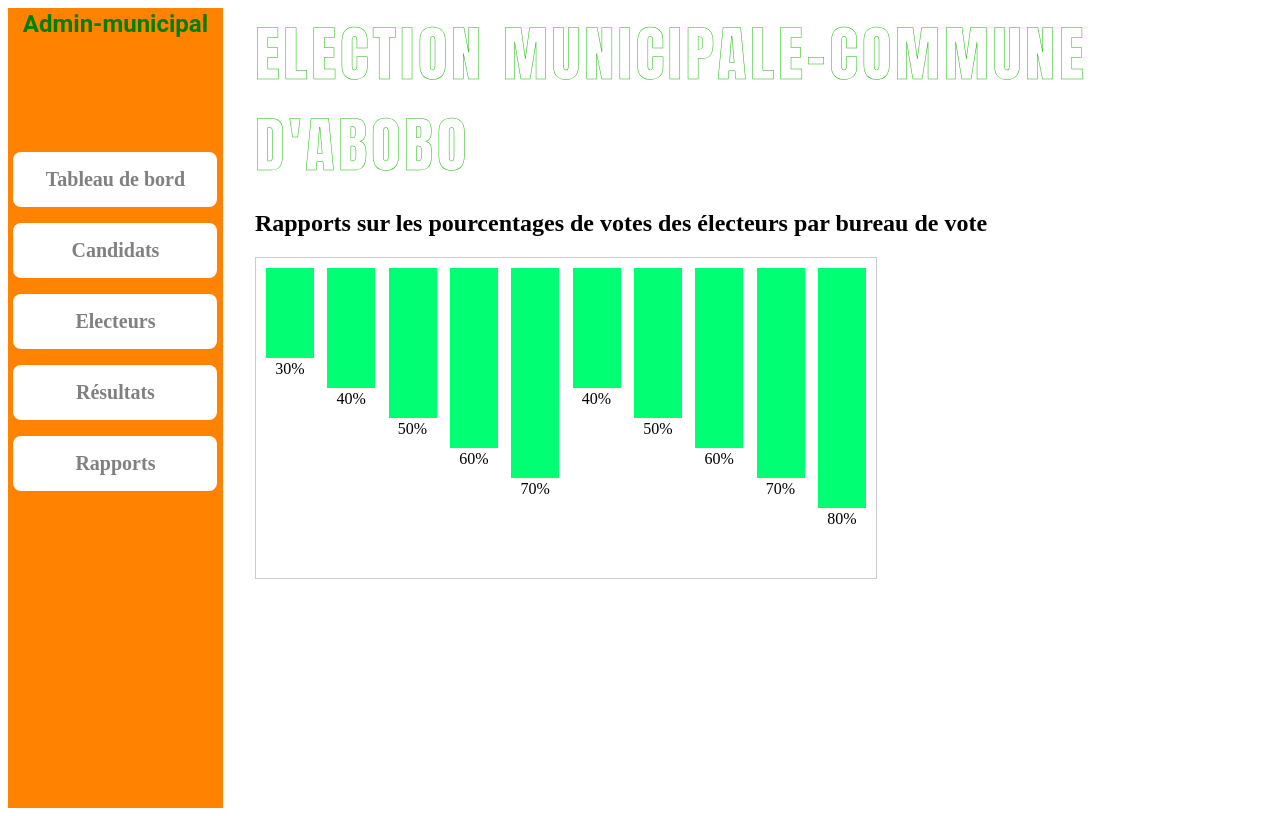
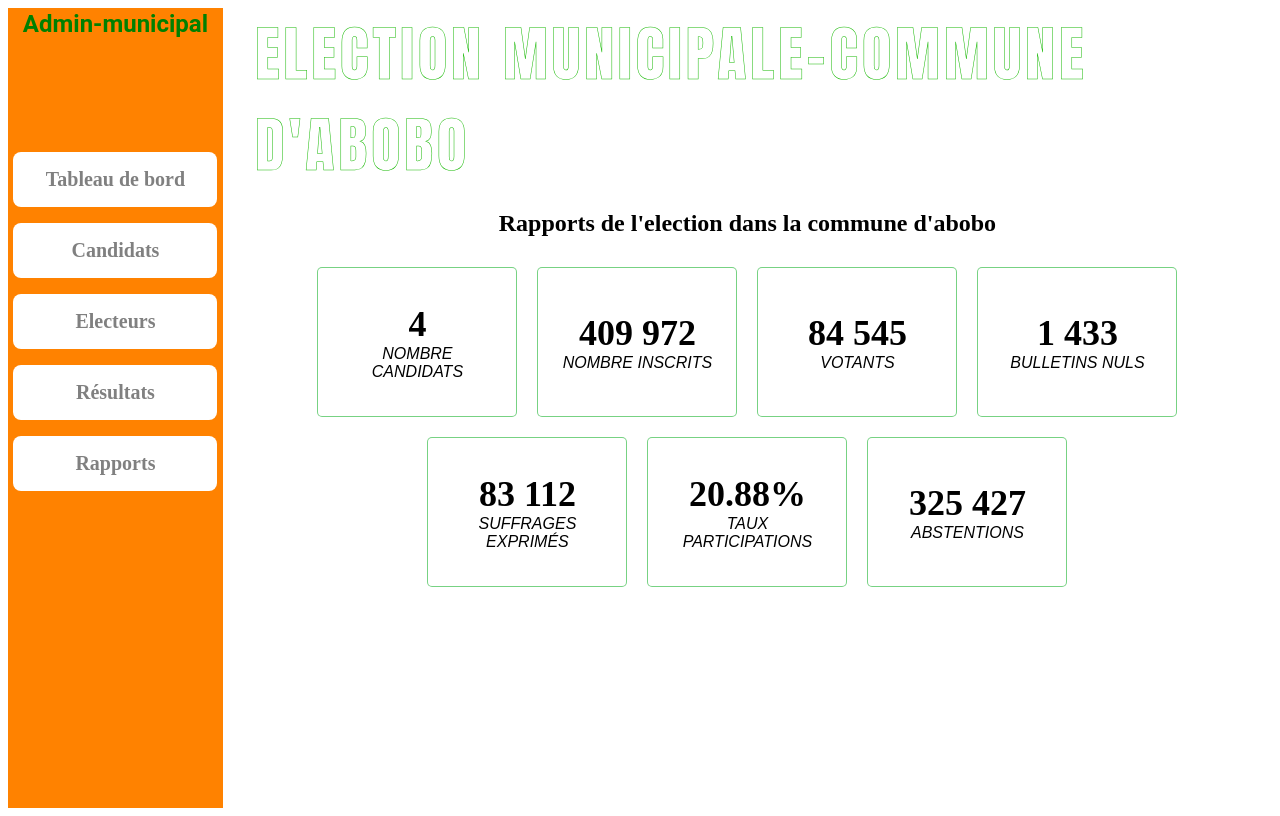
Before and after one commit to Nazaire02/pi-web-app, a React (Vite) app: page /rapports in a window 1280 px wide. Built offline with nearby package versions, Linux system fonts and the light colour scheme.

Commit message:
electeurs et rapports

```diff
--- a/package.json
+++ b/package.json
@@ -12,6 +12,9 @@
   "dependencies": {
     "@emotion/react": "^11.11.4",
     "@emotion/styled": "^11.11.0",
+    "@fortawesome/fontawesome-svg-core": "^6.5.1",
+    "@fortawesome/free-solid-svg-icons": "^6.5.1",
+    "@fortawesome/react-fontawesome": "^0.2.0",
     "@mui/material": "^5.15.12",
     "chart.js": "^4.4.2",
     "react": "^18.2.0",
--- a/src/App.css
+++ b/src/App.css
@@ -60,26 +60,39 @@ th {
 tr:nth-child(even) {
   background-color: #f2f2f2;
 }
-.chart-container {
-  width: 600px;
-  height: 300px;
-  border: 1px solid #ccc;
-  padding: 10px;
+.card-container {
   display: flex;
-  justify-content: space-between;
+  justify-content: center;
+  flex-wrap: wrap;
 }
 
-.bar {
-  width: 8%;
-  background-color: #00ff73;
-  transition: height 0.5s ease;
-  position: relative;
+.card {
+  background-color: #ffffff;
+  border: 1px solid #29b83ca2;
+  border-radius: 5px;
+  display: flex;
+  flex-direction: column;
+  align-items: center;
+  justify-content: center;
+  margin: 10px;
+  padding: 20px;
+  width: 200px;
+  height: 150px;
+  box-sizing: border-box;
 }
 
-.label {
+.icon-container {
   position: absolute;
-  bottom: -20px;
-  left: 50%;
-  transform: translateX(-50%);
-  color: #000000;
+  top: 10px;
+  right: 10px;
 }
+
+.number {
+  font-size: 36px;
+  font-weight: bolder;
+}
+.name {
+  font-weight: normal;
+  font-style: italic;
+  font-family: Arial, Helvetica, sans-serif;
+}
--- a/src/main.tsx
+++ b/src/main.tsx
@@ -1,4 +1,3 @@
-import React from 'react'
 import ReactDOM from 'react-dom/client'
 import {
   createBrowserRouter,
--- a/src/views/Home.tsx
+++ b/src/views/Home.tsx
@@ -1,6 +1,6 @@
 import { Box, ThemeProvider, createTheme } from '@mui/material';
 import Typography from '@mui/material/Typography';
-import { useEffect, useState } from "react";
+import { useState } from "react";
 import { Link, Outlet } from 'react-router-dom';
 
 export default function Home() {
@@ -11,7 +11,7 @@ export default function Home() {
       }
     }
   });
-  const [screenHeight, setScreenHeight] = useState(window.innerHeight);
+  const [screenHeight] = useState(window.innerHeight);
 
 
   return (
--- a/src/views/Rapports.tsx
+++ b/src/views/Rapports.tsx
@@ -1,21 +1,51 @@
 import "../App.css"; // Assurez-vous que le chemin est correct pour votre fichier CSS
+
+
 
 export default function Rapports() {
   return (
-    <div>
-      <h2>Rapports sur les pourcentages de votes des électeurs par bureau de vote</h2>
+    <div style={{textAlign: "center"}}>
+      <h2>Rapports de l'election dans la commune d'abobo</h2>
 
-      <div className="chart-container">
-        <div className="bar" style={{ height: "30%" }} id="bar1"><span className="label">30%</span></div>
-        <div className="bar" style={{ height: "40%" }} id="bar2"><span className="label">40%</span></div>
-        <div className="bar" style={{ height: "50%" }} id="bar3"><span className="label">50%</span></div>
-        <div className="bar" style={{ height: "60%" }} id="bar4"><span className="label">60%</span></div>
-        <div className="bar" style={{ height: "70%" }} id="bar5"><span className="label">70%</span></div>
-        <div className="bar" style={{ height: "40%" }} id="bar6"><span className="label">40%</span></div>
-        <div className="bar" style={{ height: "50%" }} id="bar7"><span className="label">50%</span></div>
-        <div className="bar" style={{ height: "60%" }} id="bar8"><span className="label">60%</span></div>
-        <div className="bar" style={{ height: "70%" }} id="bar9"><span className="label">70%</span></div>
-        <div className="bar" style={{ height: "80%" }} id="bar10"><span className="label">80%</span></div>
+      <div className="card-container">
+        <div className="card">
+          <div className="number">4</div>
+          <div className="name">NOMBRE CANDIDATS</div>
+        </div>
+
+        <div className="card">
+
+          <div className="number">409 972</div>
+          <div className="name">NOMBRE INSCRITS</div>
+        </div>
+
+        <div className="card">
+
+          <div className="number">84 545</div>
+          <div className="name">VOTANTS</div>
+        </div>
+
+        <div className="card">
+
+          <div className="number">1 433</div>
+          <div className="name">BULLETINS NULS</div>
+        </div>
+
+        <div className="card">
+
+          <div className="number">83 112</div>
+          <div className="name">SUFFRAGES EXPRIMÉS</div>
+        </div>
+
+        <div className="card">
+          <div className="number">20.88%</div>
+          <div className="name">TAUX PARTICIPATIONS</div>
+        </div>
+
+        <div className="card">
+          <div className="number">325 427</div>
+          <div className="name">ABSTENTIONS</div>
+        </div>
       </div>
     </div>
   );
```
Also changed, not shown: 1 other file (tests, documents, lock files or other folders).
